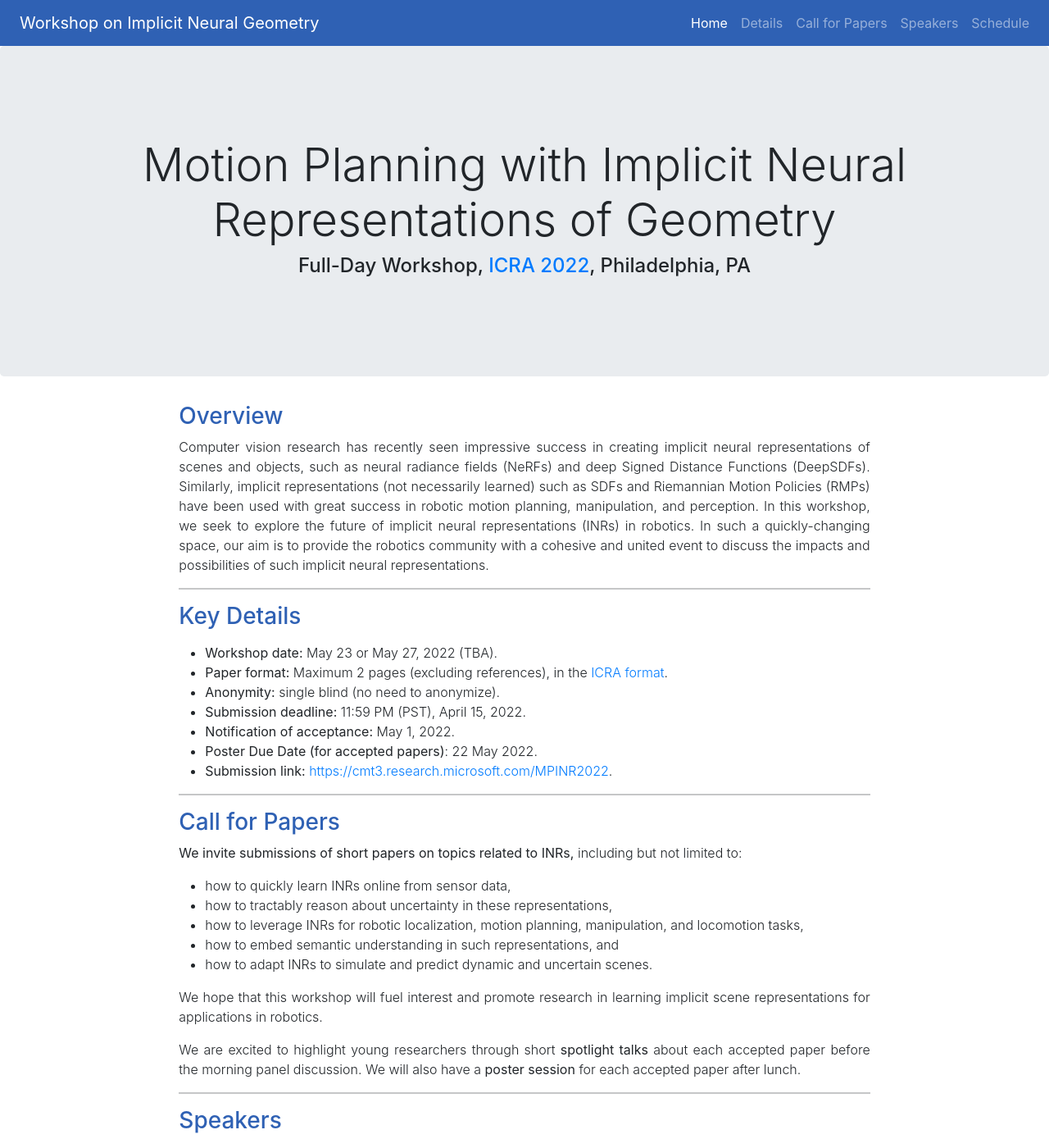
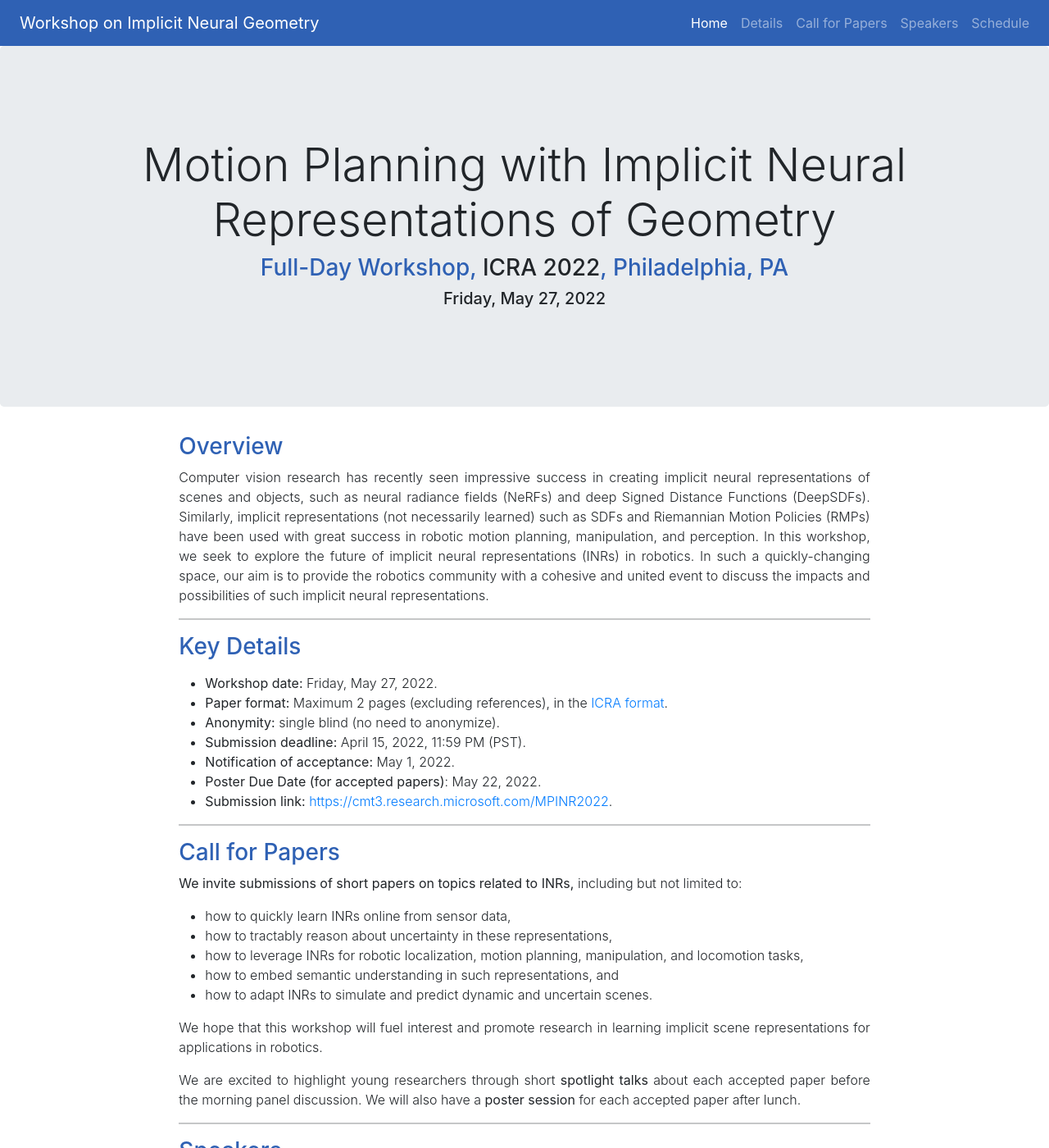
Before and after one commit to neural-implicit-workshop/neural-implicit-workshop.github.io, a Jekyll site: the page built from index.markdown, in a window 1280 px wide and 1400 px high. Shown: the whole window at 82% size. Built offline with Jekyll 4.4.1, drawn with Linux system fonts in a browser that asks for light colours; some of the changed text lies outside the part shown.

```diff
--- a/_layouts/default.html
+++ b/_layouts/default.html
@@ -52,7 +52,8 @@
         <div class="row h-100 my-5 justify-content-center">
           <div class="col-md-10 col-12 my-auto">
             <h1 class="display-4">Motion Planning with Implicit Neural Representations of Geometry</h1>
-            <h4>Full-Day Workshop, <a href="https://www.icra2022.org/">ICRA 2022</a>, Philadelphia, PA</h4>
+            <h3>Full-Day Workshop, <a class="link-dark" href="https://www.icra2022.org/">ICRA 2022</a>, Philadelphia, PA</h3>
+            <h5>Friday, May 27, 2022</h5>
           </div>
         </div>
       </div>
--- a/index.markdown
+++ b/index.markdown
@@ -1,7 +1,4 @@
 ---
-# Feel free to add content and custom Front Matter to this file.
-# To modify the layout, see https://jekyllrb.com/docs/themes/#overriding-theme-defaults
-
 layout: default
 ---
 ### Overview
@@ -11,12 +8,12 @@ Computer vision research has recently seen impressive success in creating implic
 ---
 ### Key Details
 
-- **Workshop date:** May 23 or May 27, 2022 (TBA).
+- **Workshop date:** Friday, May 27, 2022.
 - **Paper format:** Maximum 2 pages (excluding references), in the [ICRA format](http://ras.papercept.net/conferences/support/support.php).
 - **Anonymity:** single blind (no need to anonymize).
-- **Submission deadline:** 11:59 PM (PST), April 15, 2022.
+- **Submission deadline:** April 15, 2022, 11:59 PM (PST).
 - **Notification of acceptance:** May 1, 2022.
-- **Poster Due Date (for accepted papers)**: 22 May 2022.
+- **Poster Due Date (for accepted papers)**: May 22, 2022.
 - **Submission link:** [https://cmt3.research.microsoft.com/MPINR2022](https://cmt3.research.microsoft.com/MPINR2022).
 {: .my-3}
 
```
Also changed, not shown: other parts of index.markdown (+2 -2 lines), _speakers/jiajun.md (added, +6 -0 lines), _speakers/karen.md (deleted, +0 -6 lines), assets/imgs/jiajun.jpg (added).
